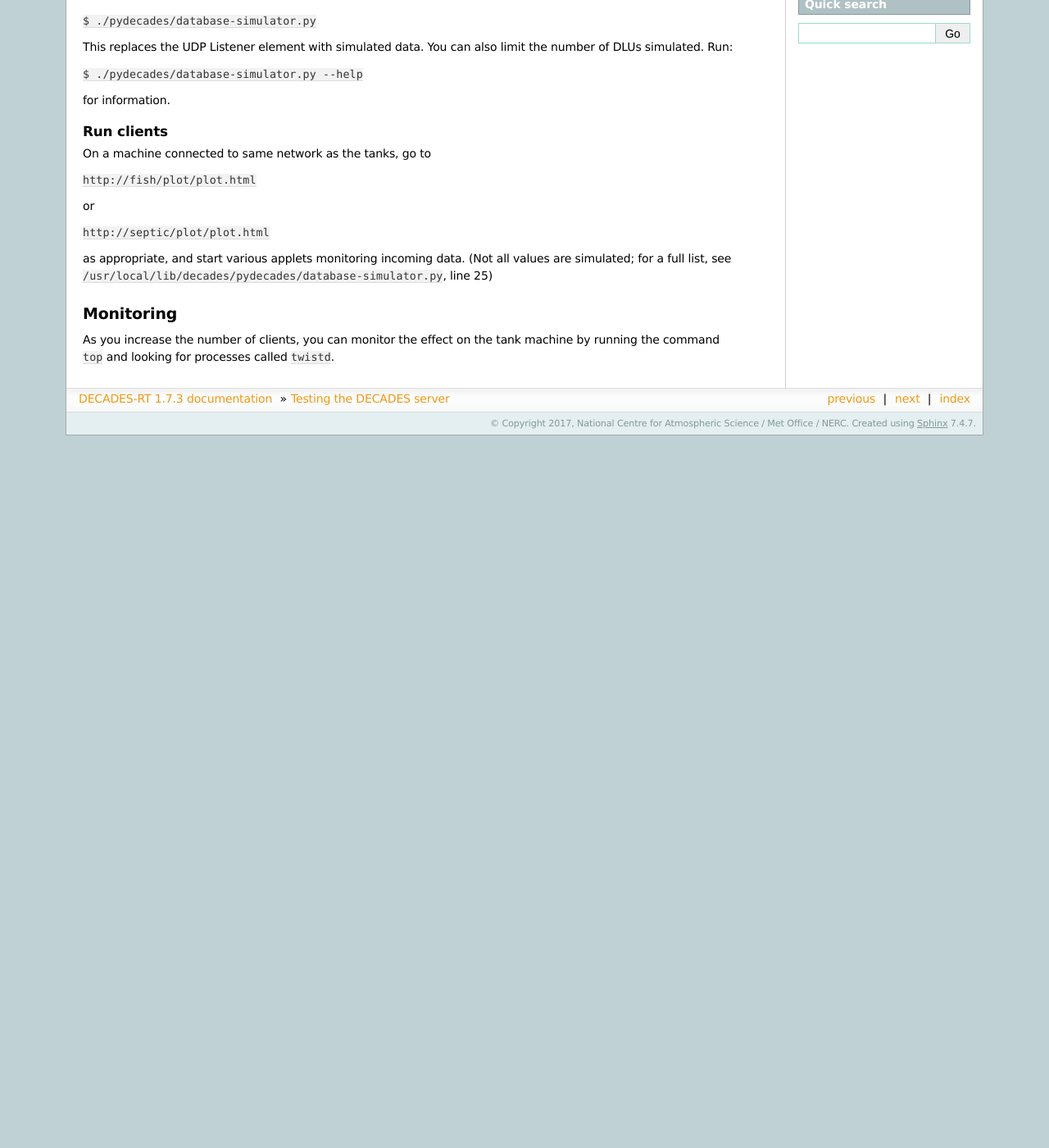
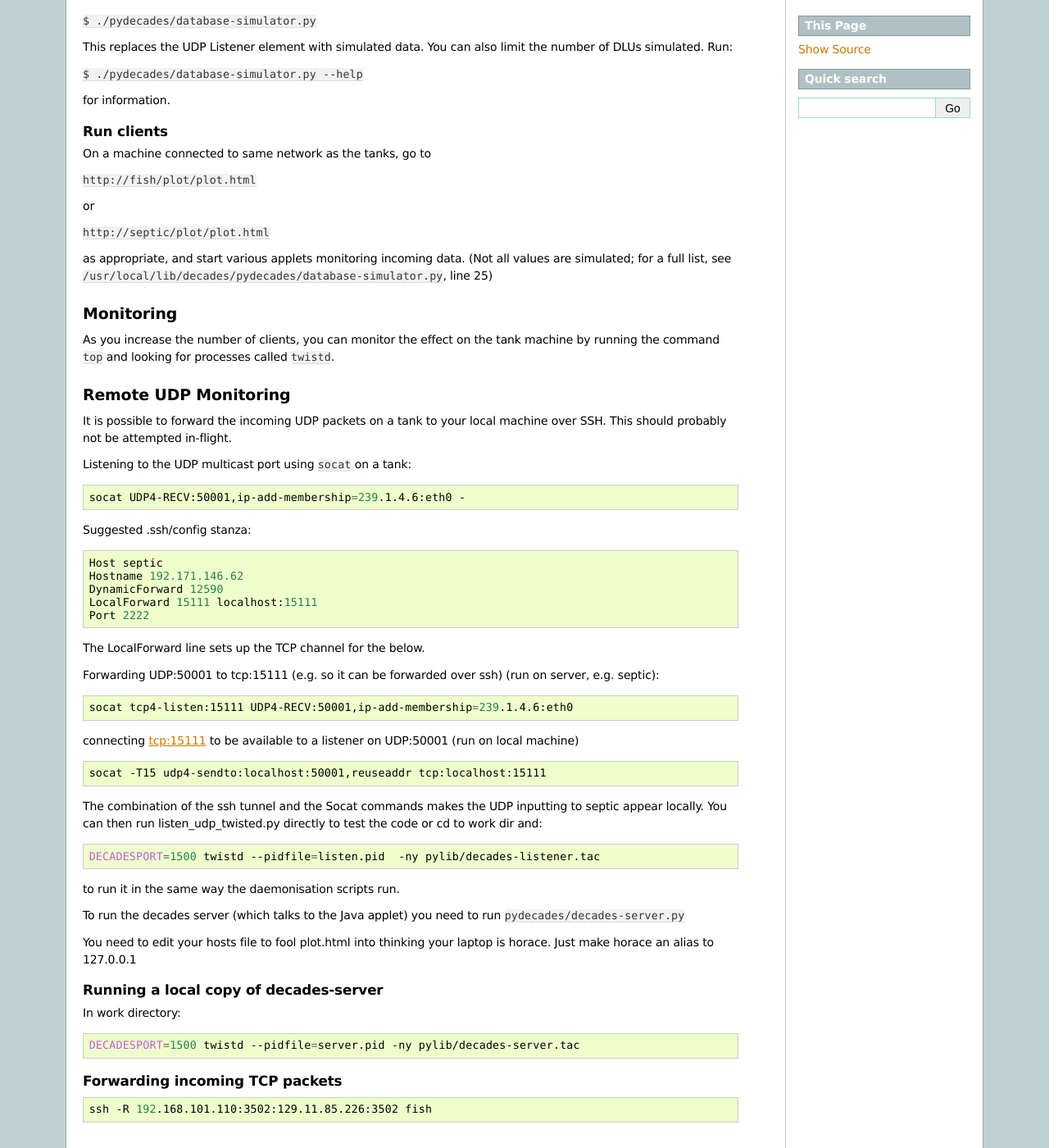
Before and after one commit to ncasuk/decades-rt, a Sphinx documentation site: the page built from doc/testing.rst, in a window 1280 px wide and 1400 px high, scrolled down 479 px. Shown: the whole window at 82% size. Built offline with Sphinx 7.4.7, drawn with Linux system fonts in a browser that asks for light colours; formulas are drawn with MathJax 3; before the commit the page ends 1010 px from its top, so only the background shows below that; some of the changed text lies outside the part shown.

Commit message:
merge testing into testing.rst

```diff
--- a/doc/testing.rst
+++ b/doc/testing.rst
@@ -15,14 +15,14 @@
 ---------
 
 Stop the Listener element
-~~~~~~~~~~~~~~~~~~~~~~~~~
+^^^^^^^^^^^^^^^^^^^^^^^^^
 
 Locate the decades-listener process, and kill it:
 
 ``$ sudo kill $(sudo cat /var/run/decades-listener.pid)``
 
 Start the database simulator
-~~~~~~~~~~~~~~~~~~~~~~~~~~~~
+^^^^^^^^^^^^^^^^^^^^^^^^^^^^
 
 Change directory to the decades dir:
 
@@ -40,7 +40,7 @@
 for information.
 
 Run clients
-~~~~~~~~~~~
+^^^^^^^^^^^
 
 On a machine connected to same network as the tanks, go to
 
@@ -60,3 +60,67 @@
 As you increase the number of clients, you can monitor the effect on the
 tank machine by running the command ``top`` and looking for processes
 called ``twistd``.
+
+Remote UDP Monitoring
+---------------------
+
+It is possible to forward the incoming UDP packets on a tank to
+your local machine over SSH. This should probably not be attempted
+in-flight.
+
+Listening to the UDP multicast port using ``socat`` on a tank:
+
+.. code-block:: bash
+
+    socat UDP4-RECV:50001,ip-add-membership=239.1.4.6:eth0 -
+
+Suggested .ssh/config stanza:
+
+::
+
+    Host septic
+    Hostname 192.171.146.62
+    DynamicForward 12590
+    LocalForward 15111 localhost:15111
+    Port 2222
+
+The LocalForward line sets up the TCP channel for the below.
+
+Forwarding UDP:50001 to tcp:15111 (e.g. so it can be forwarded over ssh) (run on server, e.g. septic):
+
+.. code-block:: bash
+
+    socat tcp4-listen:15111 UDP4-RECV:50001,ip-add-membership=239.1.4.6:eth0
+
+connecting tcp:15111  to be available to a listener on UDP:50001 (run on local machine)
+
+.. code-block:: bash
+
+    socat -T15 udp4-sendto:localhost:50001,reuseaddr tcp:localhost:15111
+
+The combination of the ssh tunnel and the Socat commands makes the UDP inputting to septic appear locally. You can then run listen_udp_twisted.py directly to test the code or cd to work dir and:
+
+.. code-block:: bash
+
+    DECADESPORT=1500 twistd --pidfile=listen.pid  -ny pylib/decades-listener.tac
+
+to run it in the same way the daemonisation scripts run.
+
+To run the decades server (which talks to the Java applet) you need to run ``pydecades/decades-server.py``
+
+You need to edit your hosts file to fool plot.html into thinking your laptop is horace. Just make horace an alias to 127.0.0.1
+
+Running a local copy of decades-server
+^^^^^^^^^^^^^^^^^^^^^^^^^^^^^^^^^^^^^
+In work directory:
+
+.. code-block:: bash
+
+    DECADESPORT=1500 twistd --pidfile=server.pid -ny pylib/decades-server.tac
+
+Forwarding incoming TCP packets
+^^^^^^^^^^^^^^^^^^^^^^^^^^^^^^^
+
+.. code-block:: bash
+
+    ssh -R 192.168.101.110:3502:129.11.85.226:3502 fish
```
Also changed, not shown: 1 other file.
